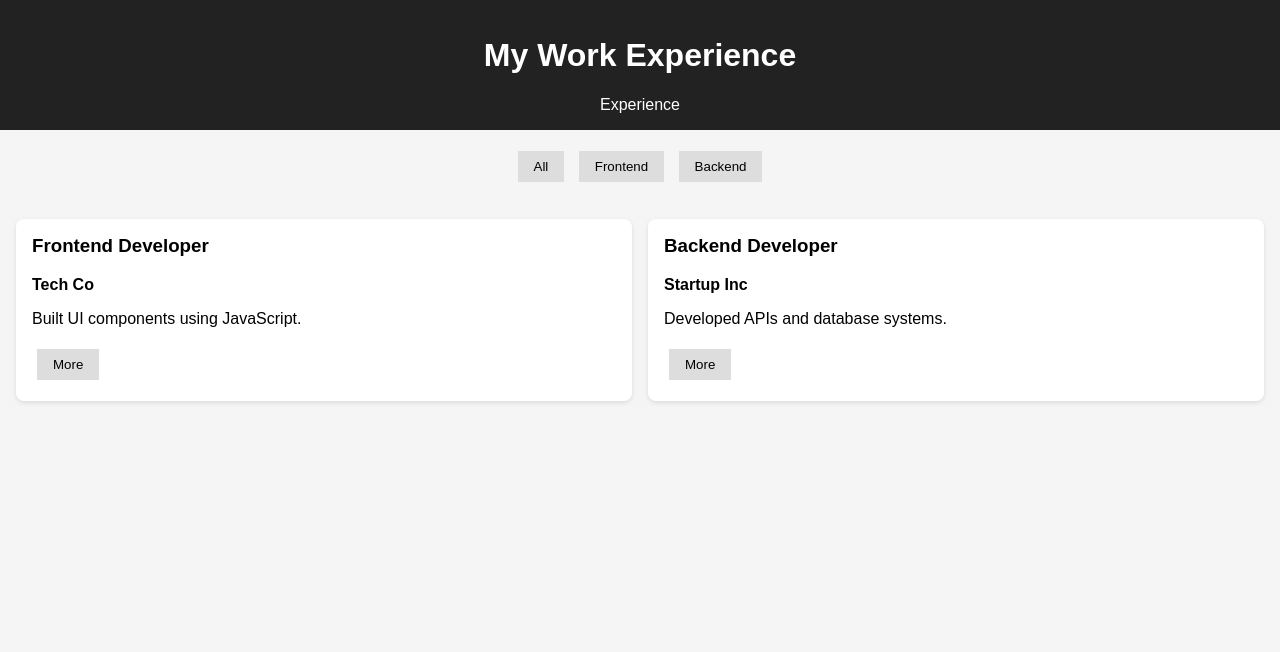
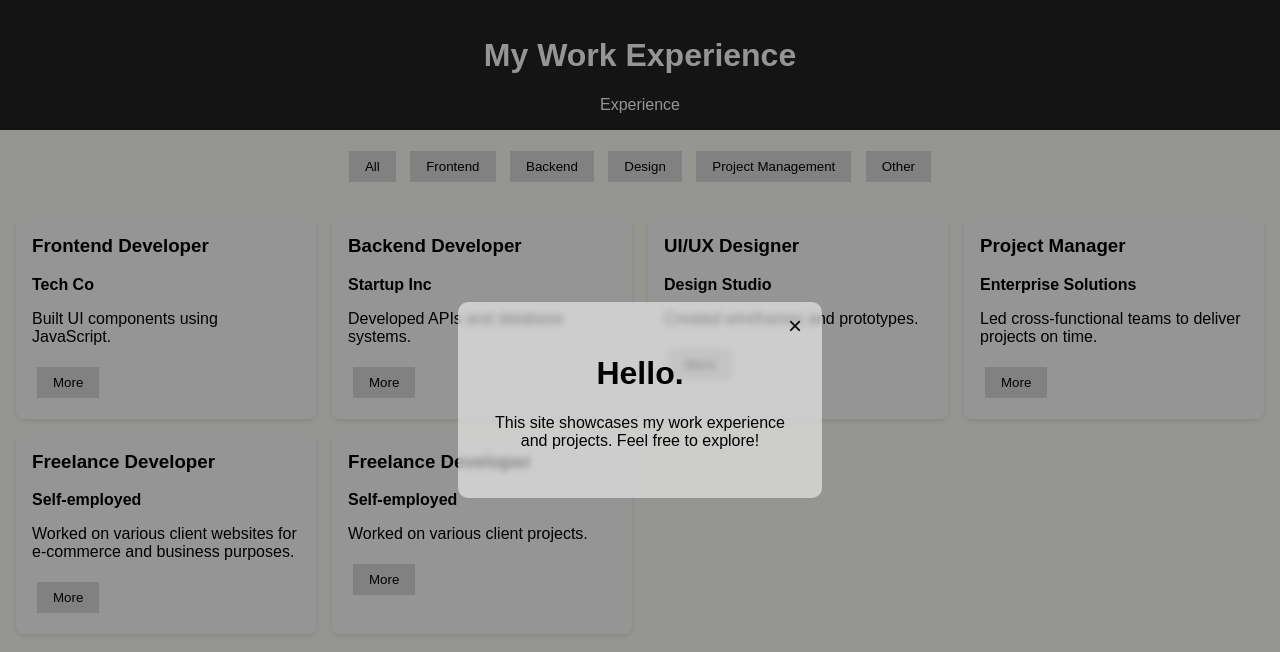
Before and after one commit to itscesarr/winter-2026-vanilla-deliverable, a plain HTML site: page index.html in a window 1280 px wide. Drawn offline with Linux system fonts and the light colour scheme.

Commit message:
Add content

```diff
--- a/index.html
+++ b/index.html
@@ -3,10 +3,12 @@
 <head>
   <meta charset="UTF-8" />
   <meta name="viewport" content="width=device-width, initial-scale=1.0"/>
-  <title>My Experience</title>
+  <title>579-Vanilla</title>
   <link rel="stylesheet" href="style.css" />
 </head>
 <body>
+
+
 
 <header>
   <h1>My Work Experience</h1>
@@ -19,10 +21,22 @@
   <button data-filter="all">All</button>
   <button data-filter="frontend">Frontend</button>
   <button data-filter="backend">Backend</button>
+  <button data-filter="design">Design</button>
+  <button data-filter="project-management">Project Management</button>
+  <button data-filter="other">Other</button>
 </section>
 
 <section id="experience" class="grid"></section>
 
+<div id="modal" class="modal">
+  <div class="modal-content">
+    <span id="closeBtn" class="close">&times;</span>
+    <h1>Hello.</h1>
+    <p>This site showcases my work experience and projects. Feel free to explore!</p>
+  </div>
+</div>
+
+<script src="js/data.js"></script>
 <script src="js/script.js"></script>
 </body>
 </html>
--- /dev/null
+++ b/js/data.js
@@ -0,0 +1,44 @@
+const experiences = [
+  {
+    title: "Frontend Developer",
+    company: "Tech Co",
+    type: "frontend",
+    description: "Built UI components using JavaScript.",
+    details: "Worked on interactive dashboards and optimized performance."
+  },
+  {
+    title: "Backend Developer",
+    company: "Startup Inc",
+    type: "backend",
+    description: "Developed APIs and database systems.",
+    details: "Implemented authentication and scalable architecture."
+  },
+  {
+    title: "UI/UX Designer",
+    company: "Design Studio",
+    type: "design",
+    description: "Created wireframes and prototypes.",
+    details: "Collaborated with developers to ensure design feasibility."
+  },
+  {
+    title: "Project Manager",
+    company: "Enterprise Solutions",
+    type: "project-management",
+    description: "Led cross-functional teams to deliver projects on time.",
+    details: "Managed timelines, resources, and stakeholder communication."
+  },
+  {
+    title: "Freelance Developer",
+    company: "Self-employed",
+    type: "other",
+    description: "Worked on various client websites for e-commerce and business purposes.",
+    details: "Handled everything from development to client communication."
+  },
+  {
+    title: "Freelance Developer",
+    company: "Self-employed",
+    type: "other",
+    description: "Worked on various client projects.",
+    details: "Handled everything from development to client communication."
+  }
+];
--- a/js/script.js
+++ b/js/script.js
@@ -1,20 +1,3 @@
-const experiences = [
-  {
-    title: "Frontend Developer",
-    company: "Tech Co",
-    type: "frontend",
-    description: "Built UI components using JavaScript.",
-    details: "Worked on interactive dashboards and optimized performance."
-  },
-  {
-    title: "Backend Developer",
-    company: "Startup Inc",
-    type: "backend",
-    description: "Developed APIs and database systems.",
-    details: "Implemented authentication and scalable architecture."
-  }
-];
-
 const container = document.getElementById("experience");
 const buttons = document.querySelectorAll("#filters button");
 
@@ -56,3 +39,23 @@ buttons.forEach(btn => {
 
 // Initial render
 renderExperiences();
+
+
+// modal
+const modal = document.getElementById("modal");
+const closeBtn = document.getElementById("closeBtn");
+
+
+window.addEventListener("load", () => {
+  modal.style.display = "flex";
+});
+
+closeBtn.addEventListener("click", () => {
+  modal.style.display = "none";
+});
+
+window.addEventListener("click", (e) => {
+  if (e.target === modal) {
+    modal.style.display = "none";
+  }
+});
--- a/style.css
+++ b/style.css
@@ -1,7 +1,7 @@
 body {
   font-family: Arial, sans-serif;
   margin: 0;
-  background: #f5f5f5;
+  background: rgb(255, 254, 249);
 }
 
 header {
@@ -60,3 +60,42 @@ button:hover {
 .card.active .details {
   display: block;
 }
+
+/* modal */
+
+.modal {
+  position: fixed;
+  top: 0;
+  left: 0;
+  width: 100%;
+  height: 100%;
+  background: rgba(0, 0, 0, 0.415);
+  display: none; /* hidden by default */
+  justify-content: center;
+  align-items: center;
+  z-index: 1000;
+}
+
+.modal-content {
+  background: rgba(255, 255, 255, 0.526);
+  backdrop-filter: blur(3px);
+  padding: 2rem;
+  border-radius: 10px;
+  width: 300px;
+  text-align: center;
+  animation: fadeIn 0.3s ease;
+  position: relative;
+}
+
+.close {
+  position: absolute;
+  right: 20px;
+  top: 10px;
+  cursor: pointer;
+  font-size: 24px;
+}
+
+@keyframes fadeIn {
+  from { opacity: 0; transform: scale(0.9); }
+  to { opacity: 1; transform: scale(1); }
+}
```
Also changed, not shown: 1 other file.
